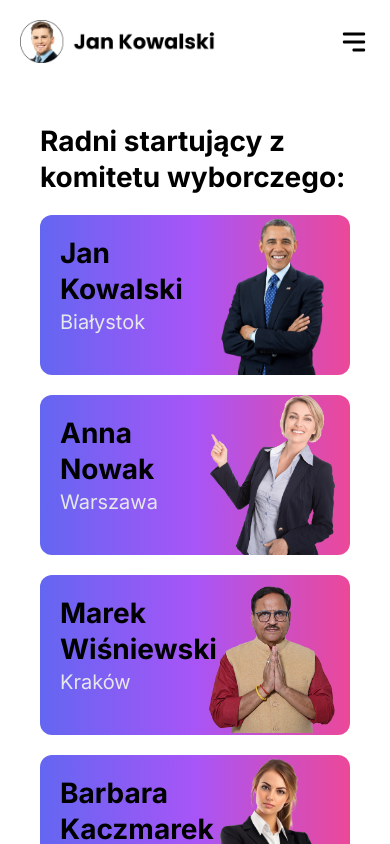
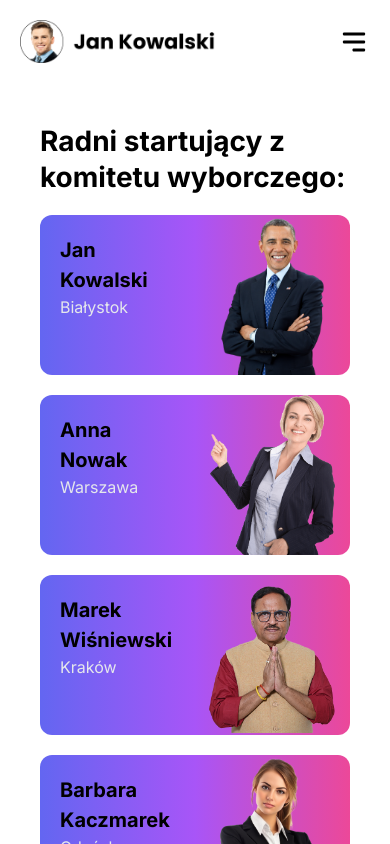
Before and after one commit to solejniczak/election_website, a Next.js app: page /radni in a window 390 px wide. Shown: the top 844 px of the page. Built offline with nearby package versions, Linux system fonts and the light colour scheme.

Commit message:
change text size

```diff
--- a/app/(root)/radni/page.tsx
+++ b/app/(root)/radni/page.tsx
@@ -17,8 +17,8 @@ const Radni = () => {
                 <Reveal>
                     <div key={radny.id} className="flex flex-row justify-between max-h-[10rem] md:max-h-[15rem] border-0 rounded-xl hover:scale-105 duration-500 bg-gradient-to-r from-indigo-500 via-purple-500 to-pink-500">
                         <div className='flex flex-col p-5 w-1/2'>
-                            <p className='h5-bold'>{radny.name}</p>
-                            <p className='p-regular-20 text-gray-200'>{radny.city}</p>
+                            <p className='p-bold-20  md:h5-bold'>{radny.name}</p>
+                            <p className='md:p-regular-20 text-gray-200'>{radny.city}</p>
                         </div>
                         <div className='w-1/2'>
                             <Image
```
